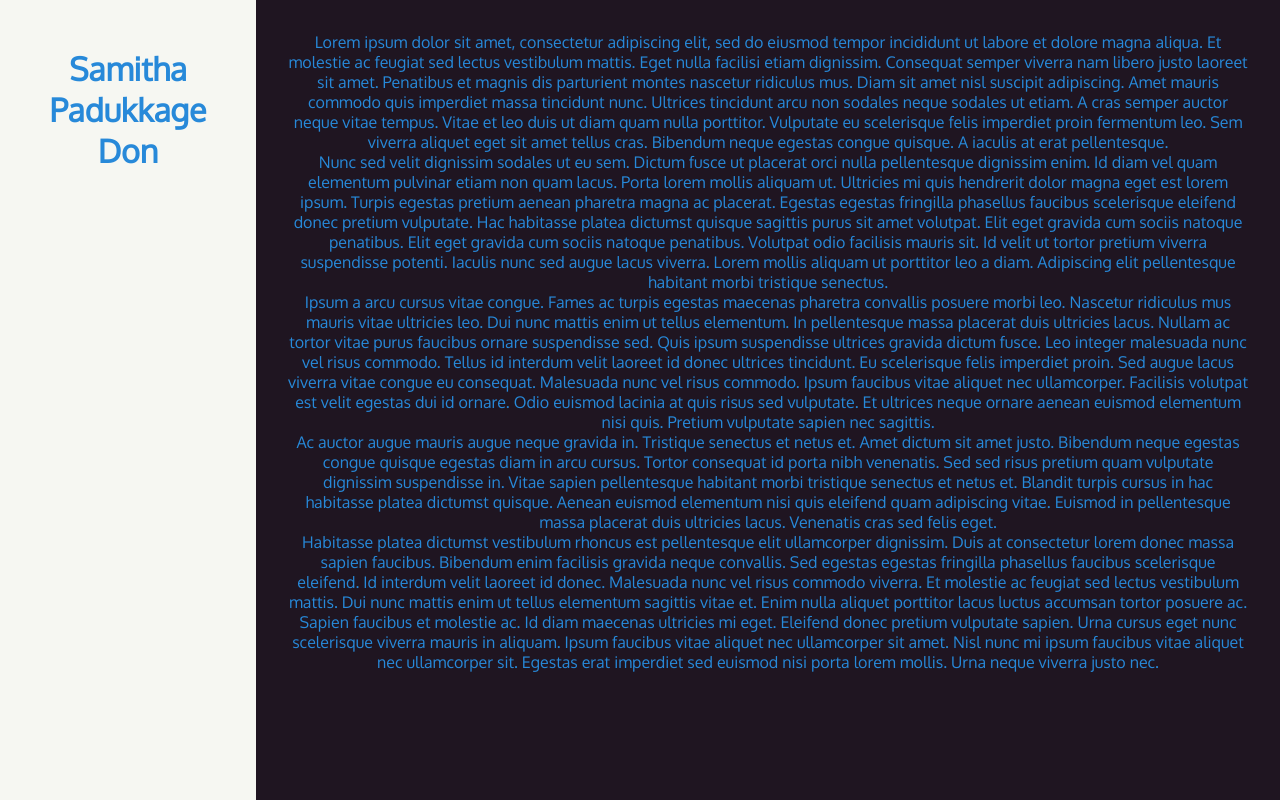
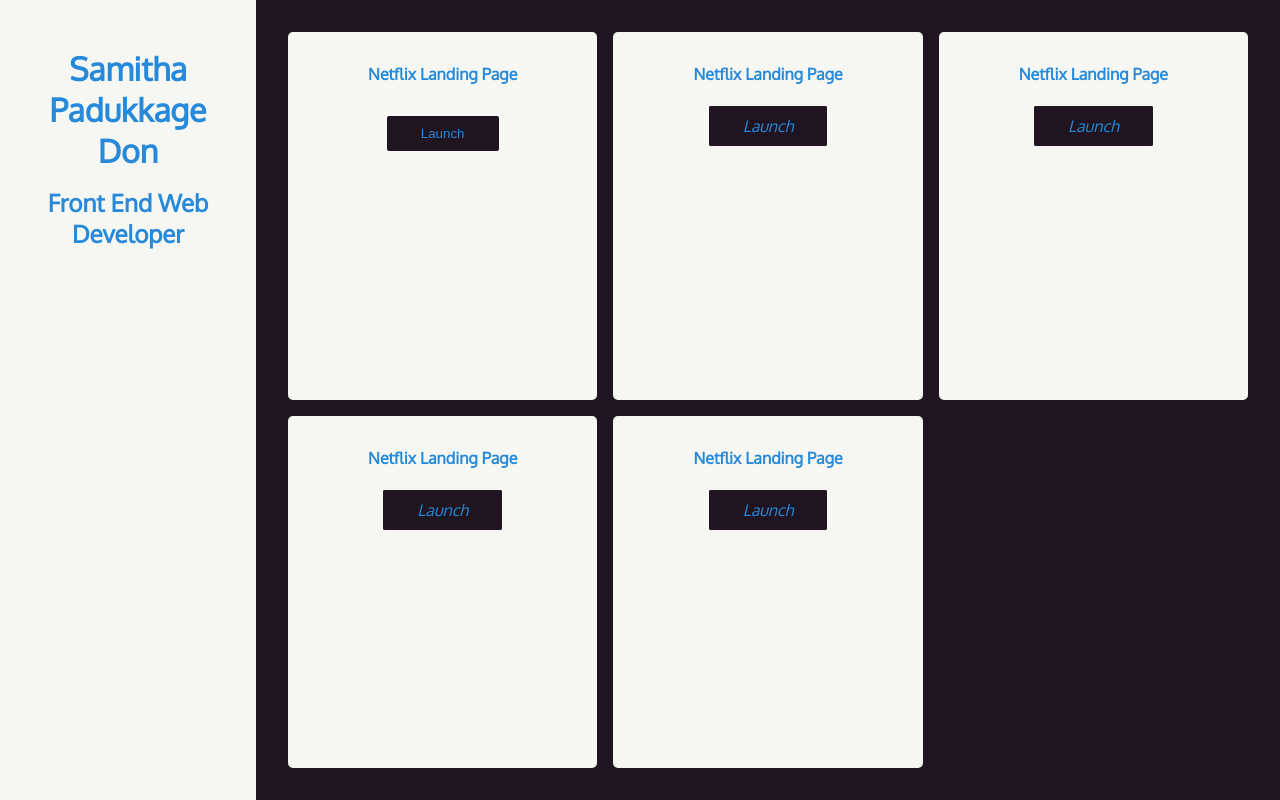
Before and after one commit to samomatik/samomatik.github.io, a plain HTML site: page index.html in a window 1280 px wide. Drawn offline with Linux system fonts and the light colour scheme.

Commit message:
Added content cards

```diff
--- a/css/style.css
+++ b/css/style.css
@@ -31,7 +31,10 @@ body {
 }
 
 .content {
+    display: grid;
     grid-area: content;
+    grid-template-columns: repeat( auto-fit, minmax(250px, 1fr) );
+    grid-gap: 1rem;
     background-color: var(--dark-shade);
     overflow: auto;
     padding: 2rem;
@@ -51,8 +54,39 @@ body {
     max-width: 100%;
 }
 
+.card {
+    background-color: var(--light-shade);;
+    border-radius: 5px;
+    padding: 2rem;
+}
+
+.card h4 {
+    padding: 0 0 2rem 0;
+}
+
+.btn {
+    padding: 0.5rem 2rem;
+    color: var(--main-color);
+    background-color: var(--dark-shade);
+    border: 2px solid var(--dark-shade);
+    border-radius: 2px;
+    -webkit-transition: color 0.3s, background-color 0.1s; /* Safari prior 6.1 */
+    transition: color 0.3s, background-color 0.1s;
+}
+
+.btn:hover {
+    color: var(--light-shade);
+    cursor: pointer;
+}
+
+.btn:active {
+    color: var(--dark-shade);
+    background-color: var(--light-shade);
+}
+
 @media(max-width: 700px) {
     .container {
         display: inline-block;
+        width: 100%;
     }
 }
--- a/index.html
+++ b/index.html
@@ -12,48 +12,30 @@
     <div class="container">
         <div class="sidebar">
             <h1>Samitha Padukkage Don</h1>
+            <h2>Front End Web Developer</h3>
             <!-- <img src="imgs/15965422_10210812109911345_6831834037193466021_n.jpg" alt=""> -->
         </div>
         <div class="content">
-            <p>Lorem ipsum dolor sit amet, consectetur adipiscing elit, sed do eiusmod tempor incididunt ut labore et dolore magna
-            aliqua. Et molestie ac feugiat sed lectus vestibulum mattis. Eget nulla facilisi etiam dignissim. Consequat semper
-            viverra nam libero justo laoreet sit amet. Penatibus et magnis dis parturient montes nascetur ridiculus mus. Diam sit
-            amet nisl suscipit adipiscing. Amet mauris commodo quis imperdiet massa tincidunt nunc. Ultrices tincidunt arcu non
-            sodales neque sodales ut etiam. A cras semper auctor neque vitae tempus. Vitae et leo duis ut diam quam nulla porttitor.
-            Vulputate eu scelerisque felis imperdiet proin fermentum leo. Sem viverra aliquet eget sit amet tellus cras. Bibendum
-            neque egestas congue quisque. A iaculis at erat pellentesque.</p>
-
-            <p>Nunc sed velit dignissim sodales ut eu sem. Dictum fusce ut placerat orci nulla pellentesque dignissim enim. Id diam vel
-            quam elementum pulvinar etiam non quam lacus. Porta lorem mollis aliquam ut. Ultricies mi quis hendrerit dolor magna
-            eget est lorem ipsum. Turpis egestas pretium aenean pharetra magna ac placerat. Egestas egestas fringilla phasellus
-            faucibus scelerisque eleifend donec pretium vulputate. Hac habitasse platea dictumst quisque sagittis purus sit amet
-            volutpat. Elit eget gravida cum sociis natoque penatibus. Elit eget gravida cum sociis natoque penatibus. Volutpat odio
-            facilisis mauris sit. Id velit ut tortor pretium viverra suspendisse potenti. Iaculis nunc sed augue lacus viverra.
-            Lorem mollis aliquam ut porttitor leo a diam. Adipiscing elit pellentesque habitant morbi tristique senectus.</p>
-
-            <p>Ipsum a arcu cursus vitae congue. Fames ac turpis egestas maecenas pharetra convallis posuere morbi leo. Nascetur
-            ridiculus mus mauris vitae ultricies leo. Dui nunc mattis enim ut tellus elementum. In pellentesque massa placerat duis
-            ultricies lacus. Nullam ac tortor vitae purus faucibus ornare suspendisse sed. Quis ipsum suspendisse ultrices gravida
-            dictum fusce. Leo integer malesuada nunc vel risus commodo. Tellus id interdum velit laoreet id donec ultrices
-            tincidunt. Eu scelerisque felis imperdiet proin. Sed augue lacus viverra vitae congue eu consequat. Malesuada nunc vel
-            risus commodo. Ipsum faucibus vitae aliquet nec ullamcorper. Facilisis volutpat est velit egestas dui id ornare. Odio
-            euismod lacinia at quis risus sed vulputate. Et ultrices neque ornare aenean euismod elementum nisi quis. Pretium
-            vulputate sapien nec sagittis.</p>
-
-            <p>Ac auctor augue mauris augue neque gravida in. Tristique senectus et netus et. Amet dictum sit amet justo. Bibendum
-            neque egestas congue quisque egestas diam in arcu cursus. Tortor consequat id porta nibh venenatis. Sed sed risus
-            pretium quam vulputate dignissim suspendisse in. Vitae sapien pellentesque habitant morbi tristique senectus et netus
-            et. Blandit turpis cursus in hac habitasse platea dictumst quisque. Aenean euismod elementum nisi quis eleifend quam
-            adipiscing vitae. Euismod in pellentesque massa placerat duis ultricies lacus. Venenatis cras sed felis eget.</p>
-
-            <p>Habitasse platea dictumst vestibulum rhoncus est pellentesque elit ullamcorper dignissim. Duis at consectetur lorem
-            donec massa sapien faucibus. Bibendum enim facilisis gravida neque convallis. Sed egestas egestas fringilla phasellus
-            faucibus scelerisque eleifend. Id interdum velit laoreet id donec. Malesuada nunc vel risus commodo viverra. Et molestie
-            ac feugiat sed lectus vestibulum mattis. Dui nunc mattis enim ut tellus elementum sagittis vitae et. Enim nulla aliquet
-            porttitor lacus luctus accumsan tortor posuere ac. Sapien faucibus et molestie ac. Id diam maecenas ultricies mi eget.
-            Eleifend donec pretium vulputate sapien. Urna cursus eget nunc scelerisque viverra mauris in aliquam. Ipsum faucibus
-            vitae aliquet nec ullamcorper sit amet. Nisl nunc mi ipsum faucibus vitae aliquet nec ullamcorper sit. Egestas erat
-            imperdiet sed euismod nisi porta lorem mollis. Urna neque viverra justo nec.</p>
+            <section class="card">
+                <h4>Netflix Landing Page</h4>
+                <button class="btn">Launch</button>
+            </section>
+            <section class="card">
+                <h4>Netflix Landing Page</h4>
+                <i class="btn">Launch</i>
+            </section>
+            <section class="card">
+                <h4>Netflix Landing Page</h4>
+                <i class="btn">Launch</i>
+            </section>
+            <section class="card">
+                <h4>Netflix Landing Page</h4>
+                <i class="btn">Launch</i>
+            </section>
+            <section class="card">
+                <h4>Netflix Landing Page</h4>
+                <i class="btn">Launch</i>
+            </section>
         </div>
     </div>
 </body>
```
